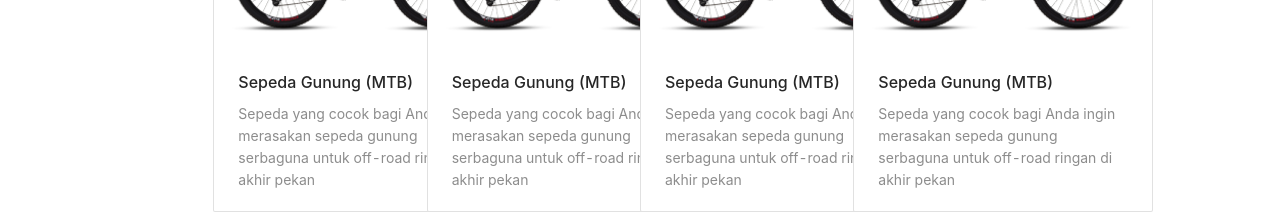
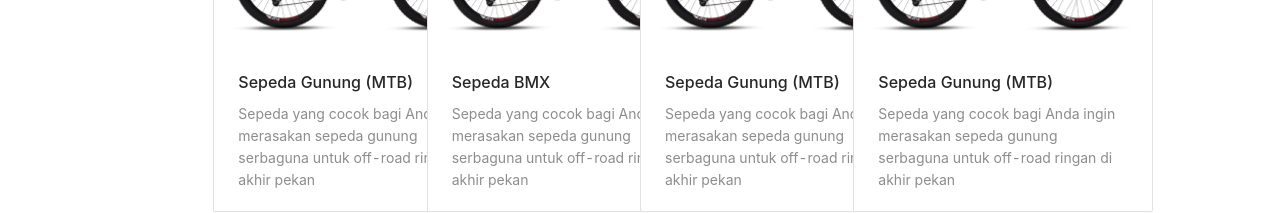
Before and after one commit to Zanma/fe-gudang-sepeda, a React (Create React App) app: page / in a window 1280 px wide. Shown: the part 1804-2017 px from the top of the page. Built offline with nearby package versions, Linux system fonts and the light colour scheme; data requests are answered from the project's data file.

Commit message:
add logic navbar

```diff
--- a/src/components/JenisSepeda.js
+++ b/src/components/JenisSepeda.js
@@ -40,7 +40,7 @@ const ListJenisSepeda = () => {
           onClick={() => navigate("/dashboard/sepedaBMX")}
         >
           <Meta
-            title="Sepeda Gunung (MTB)"
+            title="Sepeda BMX"
             description="Sepeda yang cocok bagi Anda ingin merasakan sepeda gunung serbaguna untuk off-road ringan di akhir pekan"
           />
         </Card>
--- a/src/components/Navbar.js
+++ b/src/components/Navbar.js
@@ -20,8 +20,15 @@ export default function Navbar() {
             Sepeda Anak
           </Menu.Item>
           <Menu.Item key="SepedaLipat">Sepeda Lipat</Menu.Item>
-          <Menu.Item key="BMX">BMX</Menu.Item>
-          <Menu.Item key="Sepeda Gunung">Sepeda Gunung</Menu.Item>
+          <Menu.Item key="BMX" onClick={() => navigate("/dashboard/sepedaBMX")}>
+            BMX
+          </Menu.Item>
+          <Menu.Item
+            key="Sepeda Gunung"
+            onClick={() => navigate("/dashboard/sepedaGunung")}
+          >
+            Sepeda Gunung
+          </Menu.Item>
           <Menu.Item key="Kontak">Kontak</Menu.Item>
         </Menu>
       </Col>
--- a/src/pages/dashboard/Dashboard.js
+++ b/src/pages/dashboard/Dashboard.js
@@ -19,11 +19,8 @@ const DashboardHeader = ({ filterProduct }) => {
   const navigate = useNavigate();
   const { jenisSepeda } = useParams();
 
-  const [current, setCurrent] = useState(jenisSepeda);
-
   const handleClick = (e) => {
     navigate("/dashboard/" + e.key); //gk ngaruh logic, cuma estetik url
-    setCurrent(e.key);
     filterProduct(e.key); //melempar trigger jenisSepeda ke componen atas untuk difilter & ditampilkan
   };
 
@@ -38,7 +35,7 @@ const DashboardHeader = ({ filterProduct }) => {
             <Menu
               mode="horizontal"
               onClick={handleClick}
-              selectedKeys={current}
+              selectedKeys={jenisSepeda} //berubah sesuai parameter url
             >
               <Menu.Item key="semua">Semua</Menu.Item>
               <Menu.Item key="sepedaAnak">Sepeda Anak</Menu.Item>
@@ -83,6 +80,8 @@ const ListSepeda = ({ products }) => {
 export default function Dashboard() {
   const { product } = useContext(ProductContext);
 
+  console.log(product);
+
   const { jenisSepeda } = useParams();
 
   const [filteredProduct, setFilteredProduct] = useState([]);
--- a/src/pages/detailSepeda/DetailSepeda.js
+++ b/src/pages/detailSepeda/DetailSepeda.js
@@ -124,15 +124,15 @@ export default function DetailSepeda() {
   const [detailProduct, setDetailProduct] = useState([]);
   const { id } = useParams();
 
-  useEffect(() => {
-    getProductById();
-  }, []);
-
   const getProductById = async () => {
     const response = await fetch(`http://localhost:3000/products/${id}`);
     const data = await response.json();
     setDetailProduct(data);
   };
+
+  useEffect(() => {
+    getProductById();
+  }, []);
 
   return (
     <Row>
```
